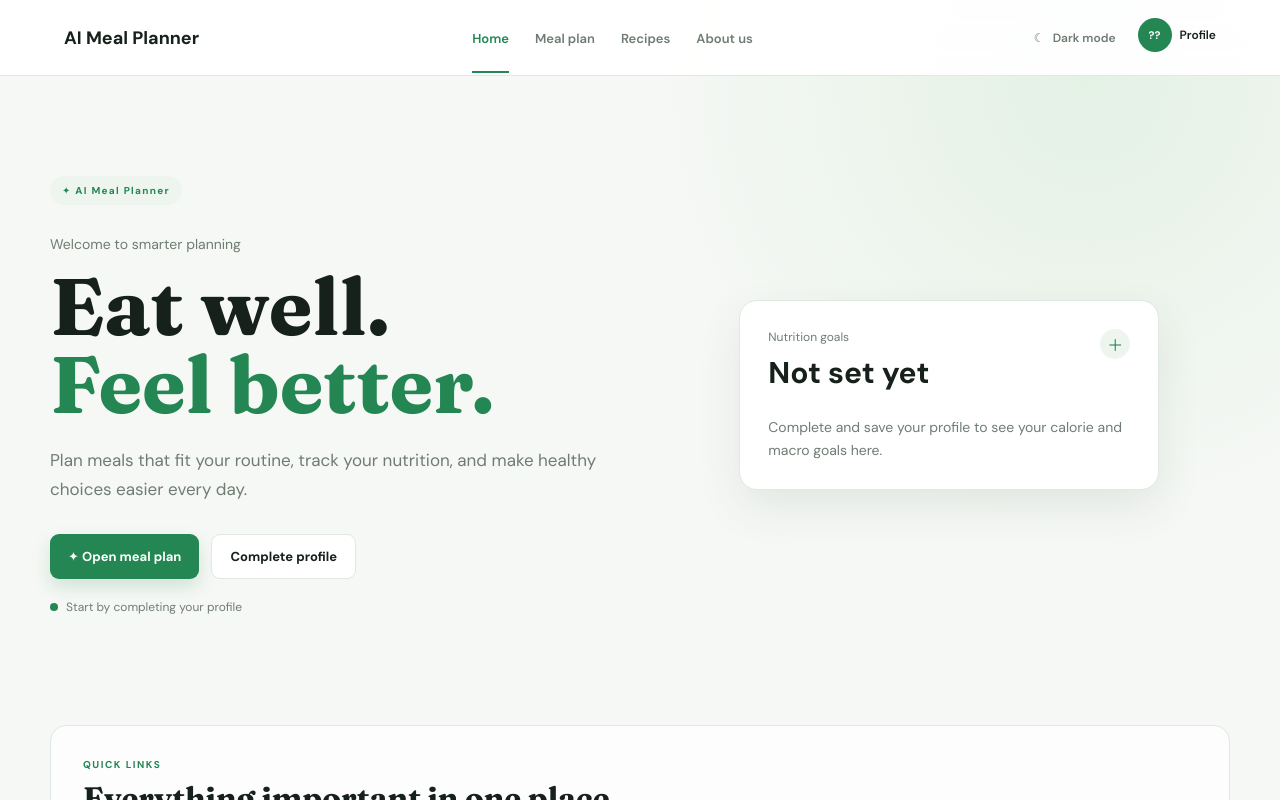
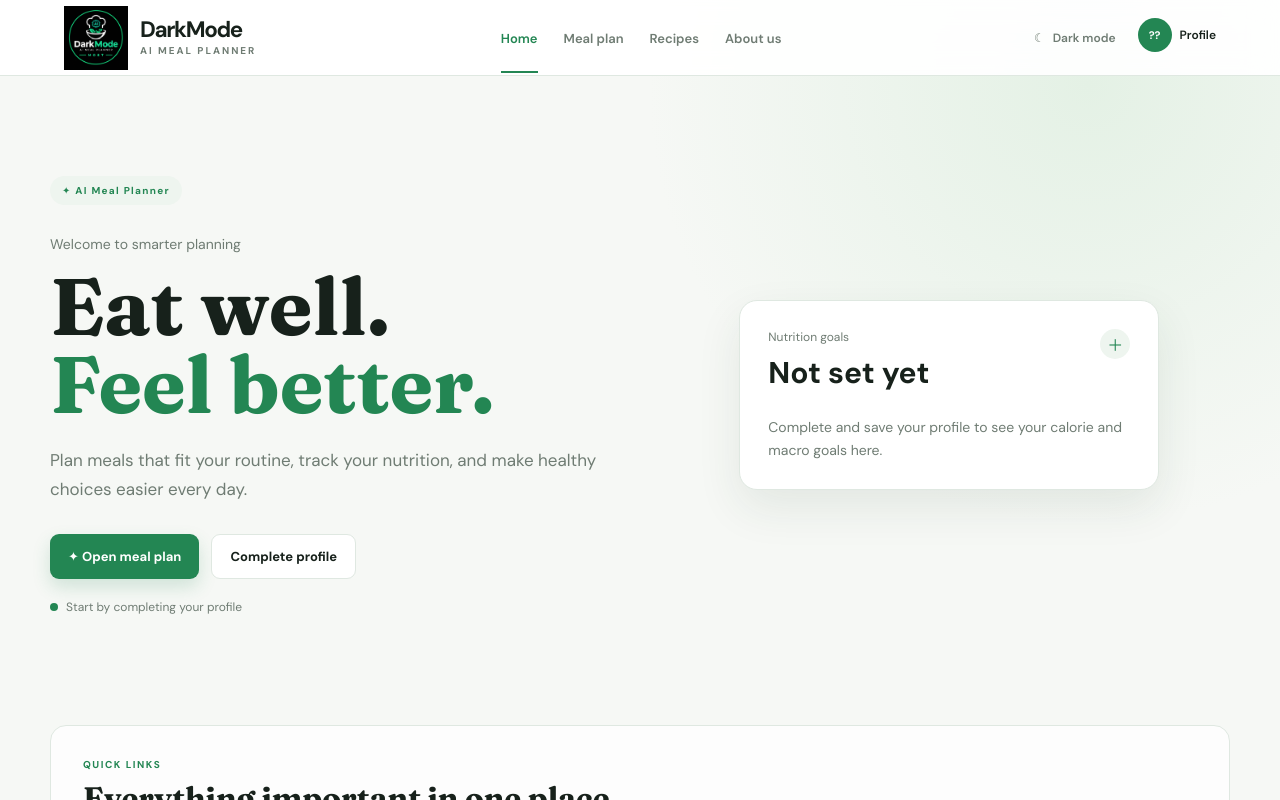
Before and after one commit to HH-DarkMode/Meal-Planner-Frontend, a React (Vite) app: page / in a window 1280 px wide. Shown: the top 800 px of the page. Built offline with nearby package versions, Linux system fonts and the light colour scheme; no server answers.

Commit message:
logo lisätty pääsivulle

```diff
--- a/src/App.css
+++ b/src/App.css
@@ -62,11 +62,40 @@ button {
 .logo {
   display: flex;
   align-items: center;
-  gap: 10px;
+  gap: 12px;
   padding: 0;
   font-size: 18px;
   font-weight: 700;
   white-space: nowrap;
+}
+
+.brand-mark {
+  width: 64px;
+  height: 64px;
+  flex-shrink: 0;
+  color: var(--green);
+}
+
+.brand-text {
+  display: flex;
+  flex-direction: column;
+  align-items: flex-start;
+  line-height: 1;
+}
+
+.brand-name {
+  font-size: 1.4rem;
+  font-weight: 800;
+  letter-spacing: -0.06em;
+  color: var(--text);
+}
+
+.brand-subtitle {
+  margin-top: 4px;
+  font-size: 0.62rem;
+  letter-spacing: 0.2em;
+  text-transform: uppercase;
+  color: var(--muted);
 }
 
 .logo-icon {
--- a/src/App.tsx
+++ b/src/App.tsx
@@ -1,5 +1,6 @@
 import { useEffect, useState } from "react";
 import "./App.css";
+import brandLogo from "./assets/brand-logo.svg.jpg";
 import MealPlan from "./MealPlan";
 import Recipes from "./Recipes";
 import About from "./About";
@@ -50,7 +51,13 @@ function Header({ view, navigate, isDarkTheme, isMenuOpen, onToggleMenu, onToggl
     { view: "about", label: "About us" },
   ];
   return <header className="header">
-    <button className="logo" onClick={() => navigate("home")} aria-label="Go to home">AI Meal Planner</button>
+    <button type="button" className="logo" onClick={() => navigate("home")} aria-label="Go to home">
+      <img className="brand-mark" src={brandLogo} alt="DarkMode AI Meal Planner logo" />
+      <span className="brand-text">
+        <span className="brand-name">DarkMode</span>
+        <span className="brand-subtitle">AI Meal Planner</span>
+      </span>
+    </button>
     <button className="menu-toggle" onClick={onToggleMenu} aria-expanded={isMenuOpen} aria-controls="main-navigation" aria-label={isMenuOpen ? "Close menu" : "Open menu"}><span /><span /><span /></button>
     <nav className={`nav ${isMenuOpen ? "is-open" : ""}`} id="main-navigation" aria-label="Main navigation">{links.map((link) => <button className={`nav-link ${view === link.view ? "active" : ""}`} key={link.view} onClick={() => navigate(link.view)}>{link.label}</button>)}</nav>
     <div className={`header-actions ${isMenuOpen ? "is-open" : ""}`}><button className="theme-button" onClick={onToggleTheme} aria-label="Toggle theme">{isDarkTheme ? "☀" : "☾"}<span>{isDarkTheme ? "Light mode" : "Dark mode"}</span></button><button className={`profile-button ${view === "profile" ? "active" : ""}`} onClick={() => navigate("profile")} aria-label="Open profile"><span className="avatar">??</span><span className="profile-name">Profile</span></button></div>
```
Also changed, not shown: src/assets/brand-logo.svg.jpg (added).
